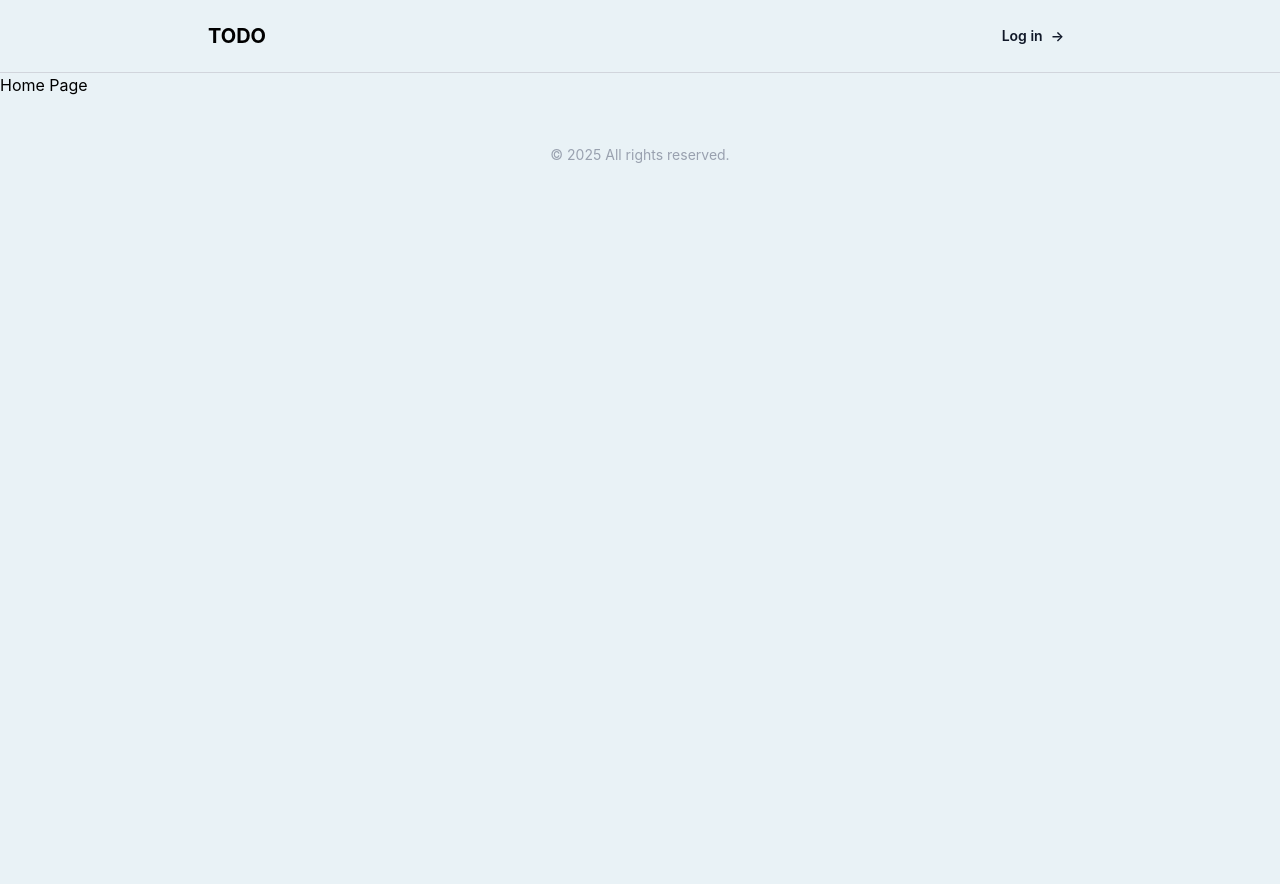
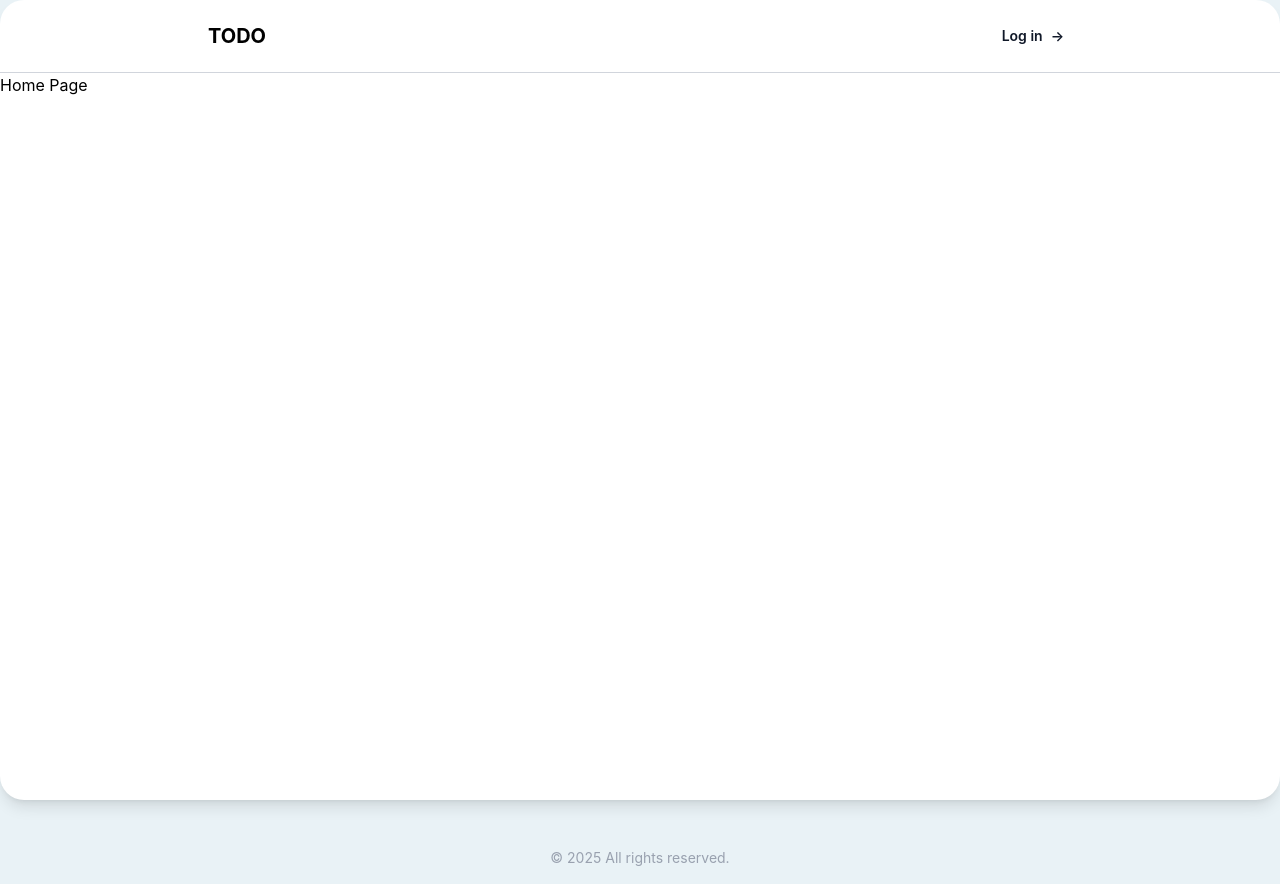
Before and after one commit to halyna-k/todo, a React (Vite) app in the folder client/: page / in a window 1280 px wide. Before the commit the page ends 800 px from the top, so only its background shows below. Built offline with nearby package versions, Linux system fonts and the light colour scheme; no server answers.

Commit message:
Create and add the Container layout

```diff
--- a/client/src/App.tsx
+++ b/client/src/App.tsx
@@ -3,7 +3,7 @@ import { BrowserRouter as Router, Routes, Route } from "react-router-dom";
 import { QueryClient, QueryClientProvider } from "react-query";
 import PrivateRoute from "./routes/PrivateRoute";
 import { Dashboard, Home } from "./pages";
-import { Footer, Header } from "./components";
+import { ContainerLayout, Footer, Header } from "./components";
 
 const queryClient = new QueryClient();
 
@@ -13,6 +13,7 @@ export default function App() {
     <QueryClientProvider client={queryClient}>
       <Router>
         <Suspense fallback={<div>Loading...</div>}>
+          <ContainerLayout>
           <Header />
           <Routes>
             <Route path="/" element={<Home />} />
@@ -21,7 +22,8 @@ export default function App() {
                 <Dashboard />
               </PrivateRoute>
               } />
-          </Routes>
+            </Routes>
+            </ContainerLayout>
           <Footer />
         </Suspense>
       </Router>
--- /dev/null
+++ b/client/src/components/Container.tsx
@@ -0,0 +1,21 @@
+import React from "react";
+
+type ContainerProps = {
+  children: React.ReactNode;
+  customStyles?: string | "";
+};
+
+export const ContainerLayout: React.FC<ContainerProps> = ({ children }) => {
+  return (
+    <div className="flex justify-center items-center min-h-screen">
+      <div className="w-full max-w-[90rem] h-[58rem] bg-white rounded-3xl shadow-lg mx-auto
+        xl:max-w-[80rem] xl:h-[50rem]
+        lg:max-w-[60rem] lg:h-[45rem]
+        md:max-w-[50rem] md:h-[40rem]
+        sm:max-w-[40rem] sm:h-[35rem]
+        transition-all duration-300 ease-in-out">
+        {children}
+      </div>
+    </div>
+  );
+};
--- a/client/src/components/index.ts
+++ b/client/src/components/index.ts
@@ -2,3 +2,4 @@ export { default as Auth } from "./Auth";
 export { default as Header } from "./Header";
 export { default as Footer } from "./Footer";
 export { AuthButton } from "./Button";
+export { ContainerLayout } from './Container';
```
